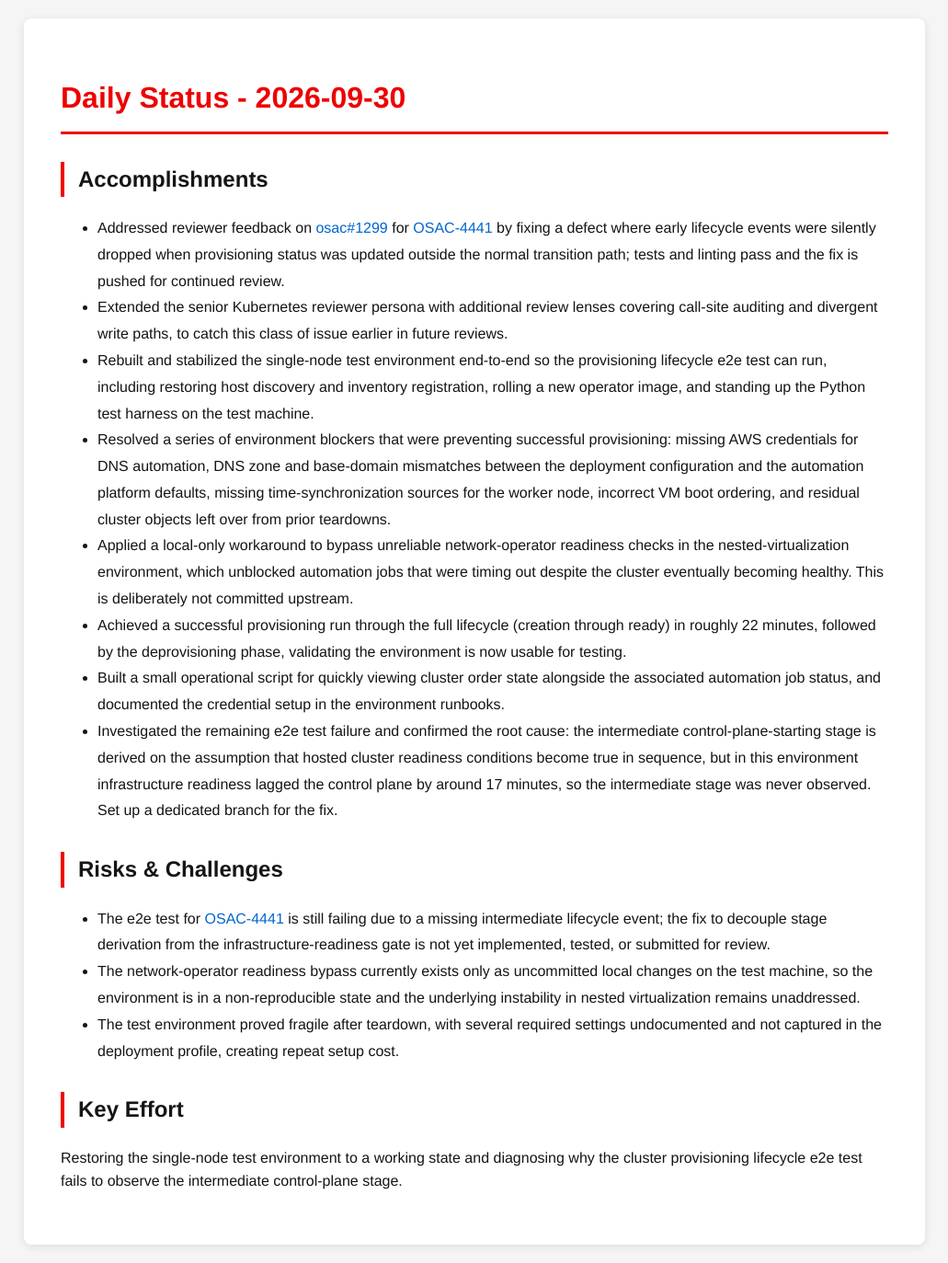
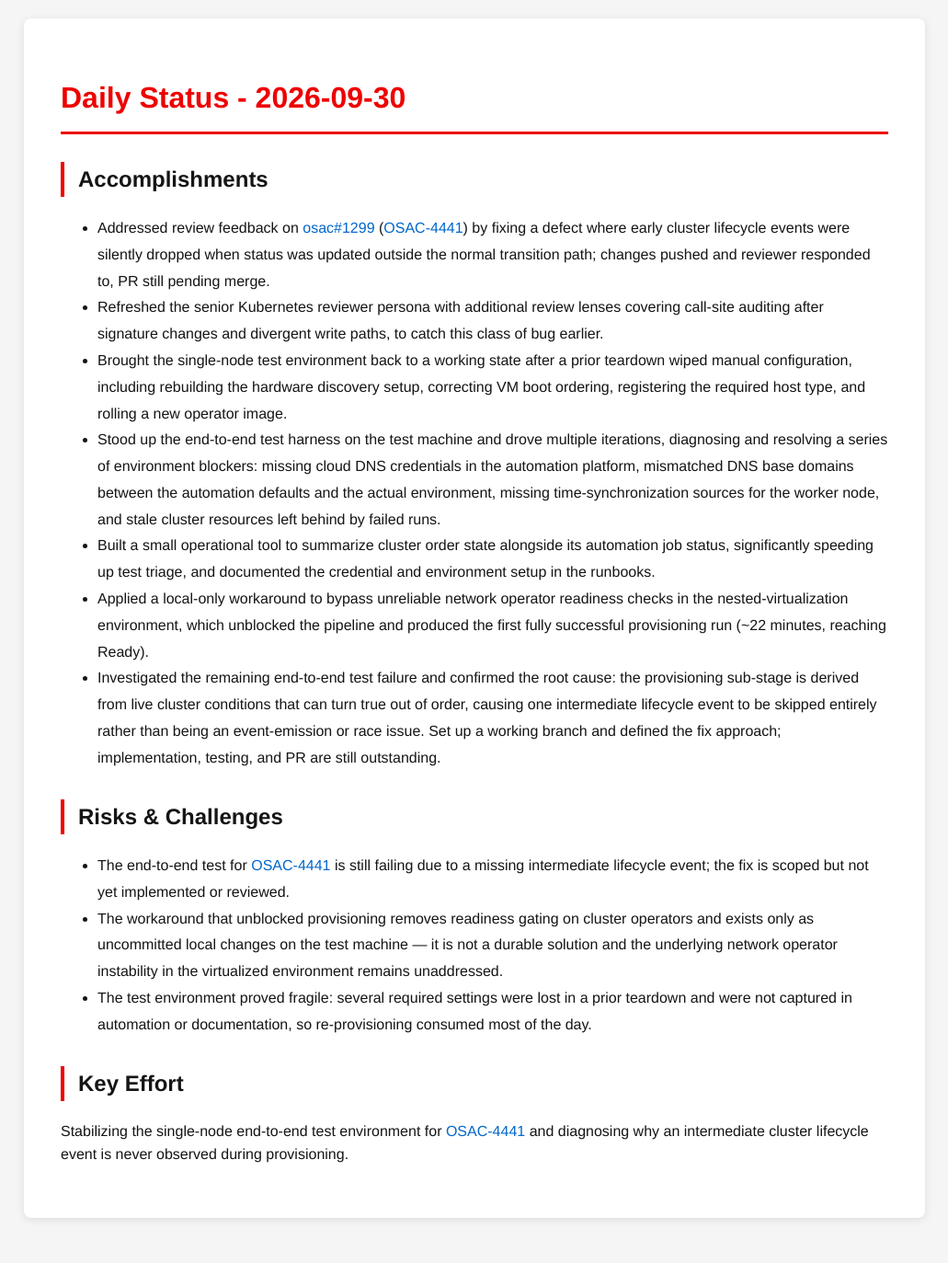
Before and after one commit to tzvatot/daily-status, a Jekyll site: the page built from 2026-09-30.md, in a window 1280 px wide. Shown: the whole page at 92% size, without its empty margins (124-1155 px from the left). Built offline with Jekyll 4.4.1, drawn with Linux system fonts in a browser that asks for light colours; after the commit the page ends 1344 px from its top, so only the background shows below that.

Commit message:
Daily status update - 2026-09-30

```diff
--- a/2026-09-30.md
+++ b/2026-09-30.md
@@ -7,19 +7,18 @@ date: 2026-09-30
 # Daily Status - 2026-09-30
 
 ## Accomplishments
-- Addressed reviewer feedback on [osac#1299](https://github.com/osac-project/osac/pull/1299) for [OSAC-4441](https://redhat.atlassian.net/browse/OSAC-4441) by fixing a defect where early lifecycle events were silently dropped when provisioning status was updated outside the normal transition path; tests and linting pass and the fix is pushed for continued review.
-- Extended the senior Kubernetes reviewer persona with additional review lenses covering call-site auditing and divergent write paths, to catch this class of issue earlier in future reviews.
-- Rebuilt and stabilized the single-node test environment end-to-end so the provisioning lifecycle e2e test can run, including restoring host discovery and inventory registration, rolling a new operator image, and standing up the Python test harness on the test machine.
-- Resolved a series of environment blockers that were preventing successful provisioning: missing AWS credentials for DNS automation, DNS zone and base-domain mismatches between the deployment configuration and the automation platform defaults, missing time-synchronization sources for the worker node, incorrect VM boot ordering, and residual cluster objects left over from prior teardowns.
-- Applied a local-only workaround to bypass unreliable network-operator readiness checks in the nested-virtualization environment, which unblocked automation jobs that were timing out despite the cluster eventually becoming healthy. This is deliberately not committed upstream.
-- Achieved a successful provisioning run through the full lifecycle (creation through ready) in roughly 22 minutes, followed by the deprovisioning phase, validating the environment is now usable for testing.
-- Built a small operational script for quickly viewing cluster order state alongside the associated automation job status, and documented the credential setup in the environment runbooks.
-- Investigated the remaining e2e test failure and confirmed the root cause: the intermediate control-plane-starting stage is derived on the assumption that hosted cluster readiness conditions become true in sequence, but in this environment infrastructure readiness lagged the control plane by around 17 minutes, so the intermediate stage was never observed. Set up a dedicated branch for the fix.
+- Addressed review feedback on [osac#1299](https://github.com/osac-project/osac/pull/1299) ([OSAC-4441](https://redhat.atlassian.net/browse/OSAC-4441)) by fixing a defect where early cluster lifecycle events were silently dropped when status was updated outside the normal transition path; changes pushed and reviewer responded to, PR still pending merge.
+- Refreshed the senior Kubernetes reviewer persona with additional review lenses covering call-site auditing after signature changes and divergent write paths, to catch this class of bug earlier.
+- Brought the single-node test environment back to a working state after a prior teardown wiped manual configuration, including rebuilding the hardware discovery setup, correcting VM boot ordering, registering the required host type, and rolling a new operator image.
+- Stood up the end-to-end test harness on the test machine and drove multiple iterations, diagnosing and resolving a series of environment blockers: missing cloud DNS credentials in the automation platform, mismatched DNS base domains between the automation defaults and the actual environment, missing time-synchronization sources for the worker node, and stale cluster resources left behind by failed runs.
+- Built a small operational tool to summarize cluster order state alongside its automation job status, significantly speeding up test triage, and documented the credential and environment setup in the runbooks.
+- Applied a local-only workaround to bypass unreliable network operator readiness checks in the nested-virtualization environment, which unblocked the pipeline and produced the first fully successful provisioning run (~22 minutes, reaching Ready).
+- Investigated the remaining end-to-end test failure and confirmed the root cause: the provisioning sub-stage is derived from live cluster conditions that can turn true out of order, causing one intermediate lifecycle event to be skipped entirely rather than being an event-emission or race issue. Set up a working branch and defined the fix approach; implementation, testing, and PR are still outstanding.
 
 ## Risks & Challenges
-- The e2e test for [OSAC-4441](https://redhat.atlassian.net/browse/OSAC-4441) is still failing due to a missing intermediate lifecycle event; the fix to decouple stage derivation from the infrastructure-readiness gate is not yet implemented, tested, or submitted for review.
-- The network-operator readiness bypass currently exists only as uncommitted local changes on the test machine, so the environment is in a non-reproducible state and the underlying instability in nested virtualization remains unaddressed.
-- The test environment proved fragile after teardown, with several required settings undocumented and not captured in the deployment profile, creating repeat setup cost.
+- The end-to-end test for [OSAC-4441](https://redhat.atlassian.net/browse/OSAC-4441) is still failing due to a missing intermediate lifecycle event; the fix is scoped but not yet implemented or reviewed.
+- The workaround that unblocked provisioning removes readiness gating on cluster operators and exists only as uncommitted local changes on the test machine — it is not a durable solution and the underlying network operator instability in the virtualized environment remains unaddressed.
+- The test environment proved fragile: several required settings were lost in a prior teardown and were not captured in automation or documentation, so re-provisioning consumed most of the day.
 
 ## Key Effort
-Restoring the single-node test environment to a working state and diagnosing why the cluster provisioning lifecycle e2e test fails to observe the intermediate control-plane stage.
+Stabilizing the single-node end-to-end test environment for [OSAC-4441](https://redhat.atlassian.net/browse/OSAC-4441) and diagnosing why an intermediate cluster lifecycle event is never observed during provisioning.
```
